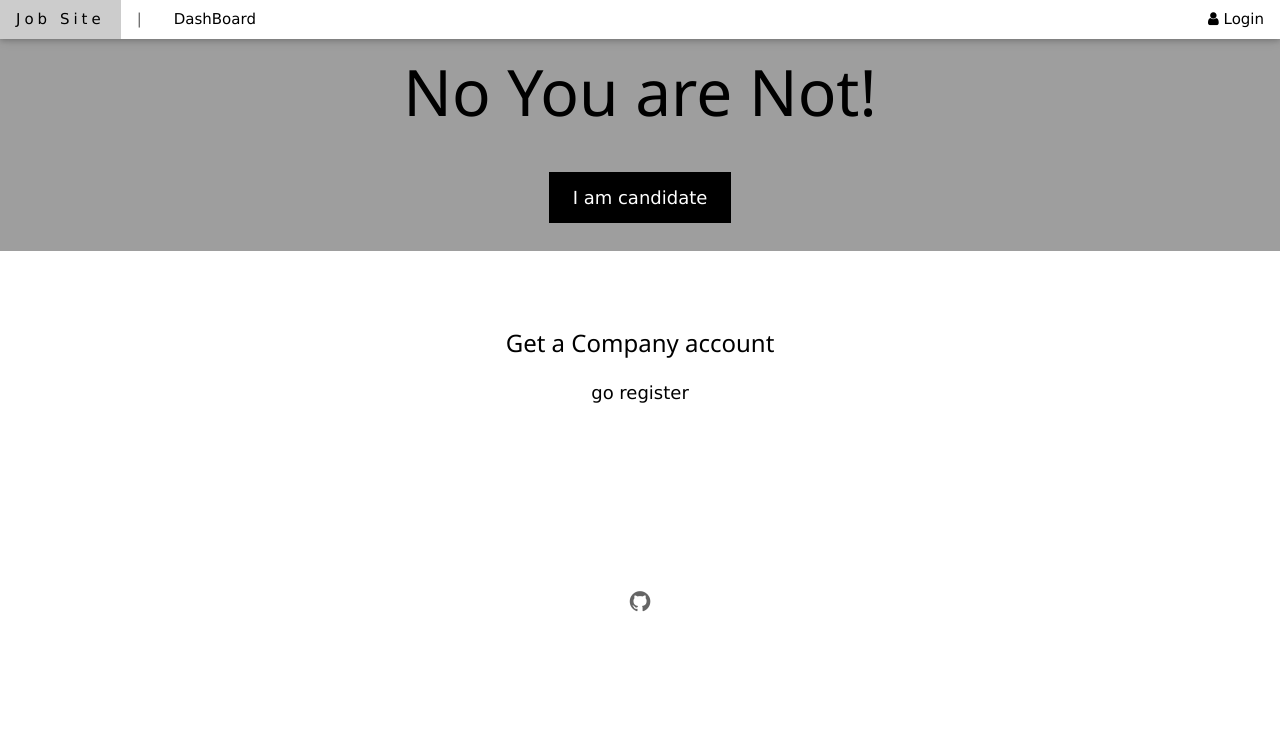
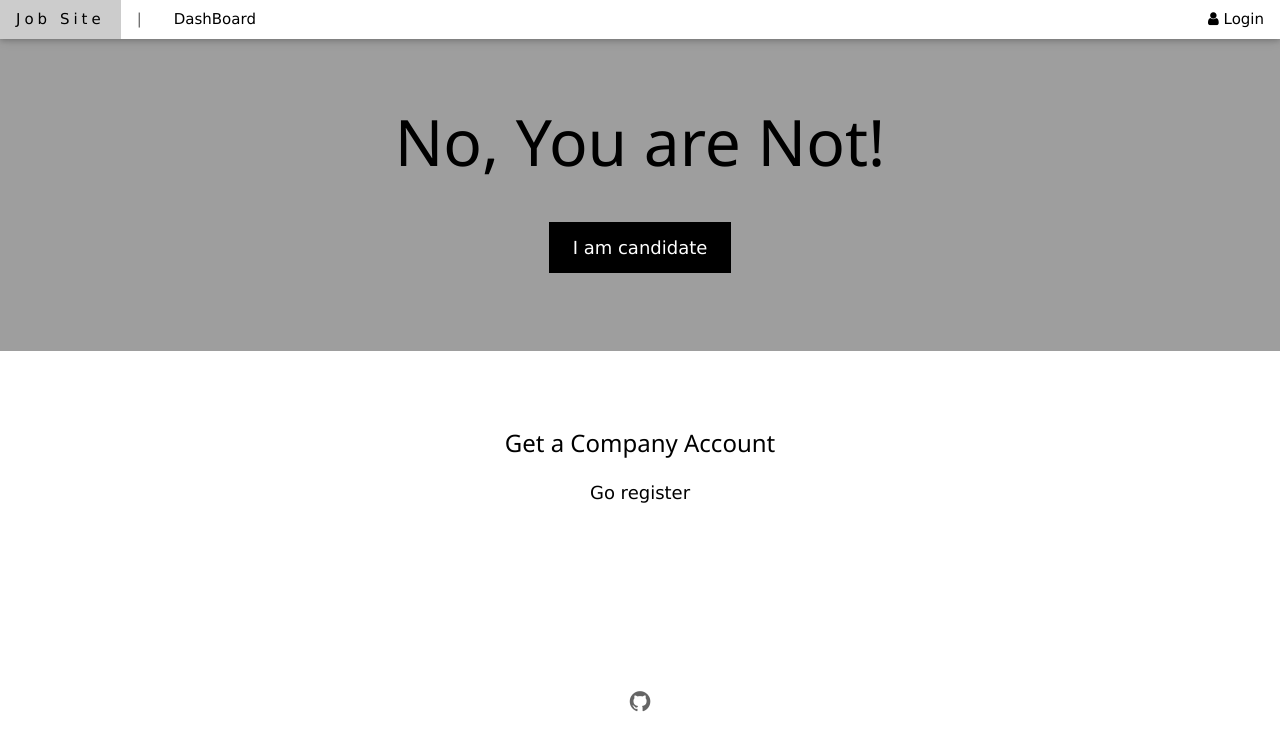
Before and after one commit to zzzbbb55/job_site, a Django app: page /recruiter_page/ in a window 1280 px wide. Shown: the top 746 px of the page. Before the commit the page ends 612 px from the top, so only its background shows below. Run offline with Django 3.2, Linux system fonts and the light colour scheme; data comes from the database, SQL or seed files in the repository; both versions use the stored data as it was after the commit.

Commit message:
enhancement the page

```diff
--- a/job_site/templates/dashboard.html
+++ b/job_site/templates/dashboard.html
@@ -255,7 +255,7 @@
   <div id="upload_file" style="display:none" class="w3-modal">
     <div class="w3-modal-content w3-animate-zoom w3-card-4">
       <header class="w3-container w3-teal">
-        <span onclick="document.getElementById('sent_record').style.display='none'"
+        <span onclick="document.getElementById('upload_file').style.display='none'"
         class="w3-button w3-display-topright">&times;</span>
         <h2>Upload a new Resume</h2>
 
@@ -264,7 +264,7 @@
           <form enctype="multipart/form-data" action="/upload_file/" method="post">
              <input class="w3-button " type="file" name="myfile" />
              <br/>
-             <input class="w3-button " type="submit" value="upload"/>
+             <input class="w3-button w3-block w3-dark-grey" type="submit" value="upload"/>
           </form>
       </div>
     </div>
--- a/job_site/templates/recruiter_page.html
+++ b/job_site/templates/recruiter_page.html
@@ -23,7 +23,7 @@
     {%if user_type == "recruiter" %}
 
     <!-- Header -->
-    <header class="w3-container w3-grey w3-center" style="padding:28px 16px">
+    <header class="w3-container w3-grey w3-center" style="padding:128px 16px">
       <h1 class="w3-margin w3-jumbo">Find Candidate!</h1>
       <!-- <p class="w3-xlarge">Template by w3.css</p> -->
       <button class="w3-button w3-black w3-padding-large w3-large w3-margin-top"
@@ -122,16 +122,16 @@
 </div>
 
 {%else%}
-<header class="w3-container w3-grey w3-center" style="padding:28px 16px">
-  <h1 class="w3-margin w3-jumbo">No You are Not!</h1>
+<header class="w3-container w3-grey w3-center" style="padding:78px 16px">
+  <h1 class="w3-margin w3-jumbo">No, You are Not!</h1>
   <!-- <p class="w3-xlarge">Template by w3.css</p> -->
   <button class="w3-button w3-black w3-padding-large w3-large w3-margin-top"
   onclick="window.location.href='/index'">I am candidate</button>
 </header>
 
 <div class="w3-container w3-padding-64" style="padding:28px 1px" id="received2">
-  <h3 class="w3-center">Get a Company account</h3>
-    <p class="w3-center w3-large">go register</p>
+  <h3 class="w3-center">Get a Company Account</h3>
+    <p class="w3-center w3-large">Go register</p>
 </div>
 {%endif%}
   {% endblock %}
```
Also changed, not shown: db.sqlite3.
